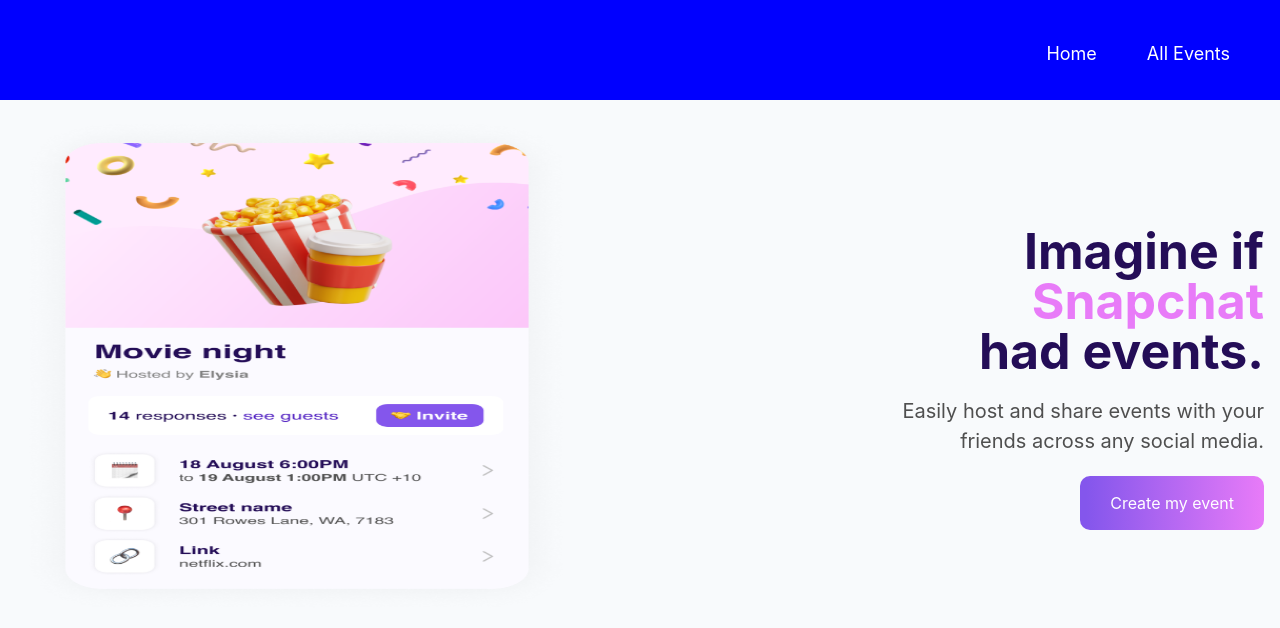
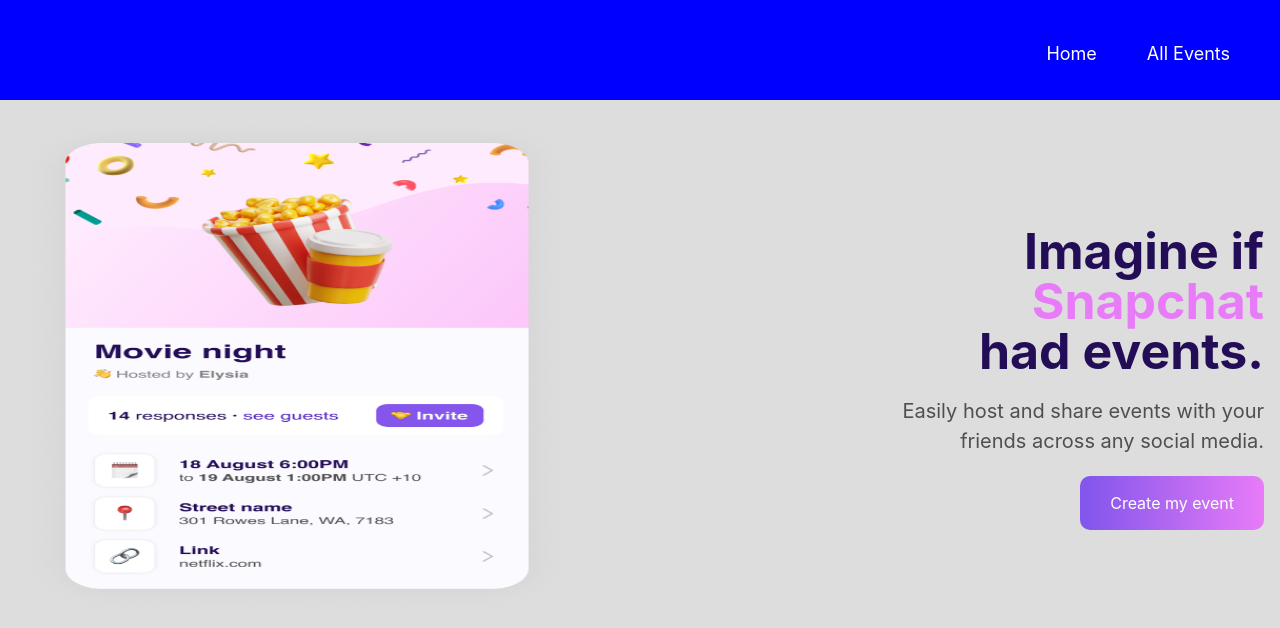
Before and after one commit to Klasss4Web/snapnet, a React (Create React App) app: page / in a window 1280 px wide. Shown: the top 628 px of the page. Built offline with nearby package versions, Linux system fonts and the light colour scheme.

Commit message:
aligned the button

```diff
--- a/src/App.css
+++ b/src/App.css
@@ -1,9 +1,14 @@
+body {
+    background: #dddddd;
+}
+
 .App {
   max-width: 50%;
   margin: 0 auto;
   text-align: left;
   line-height: 1.5;
   margin-bottom: 40px;
+
 }
 
 .App-logo {
--- a/src/pages/LandingPage.tsx
+++ b/src/pages/LandingPage.tsx
@@ -2,7 +2,7 @@ import bannerImg from "../assets/banner.png";
 
 export const LandingPage = () => {
   return (
-    <div className="container mx-auto  p-4 bg-slate-50">
+    <div className="container mx-auto  p-4">
       <div className="container flex justify-between  flex-col-reverse md:flex-row">
         <div className="flex-1 h-90">
           <img width="100%" height={"100%"} src={bannerImg} alt="banner" />
@@ -20,9 +20,17 @@ export const LandingPage = () => {
               Easily host and share events with your friends across any social
               media.
             </p>
-            <button>Create my event</button>
+            <div className="hidden md:block text-end mt-4">
+              <button>Create my event</button>
+            </div>
+            {/* <button className="hidden md:block text-end">
+              Create my event
+            </button> */}
           </div>
         </div>
+      </div>
+      <div className="text-center mt-4 md:hidden">
+        <button>Create my event</button>
       </div>
     </div>
   );
```
